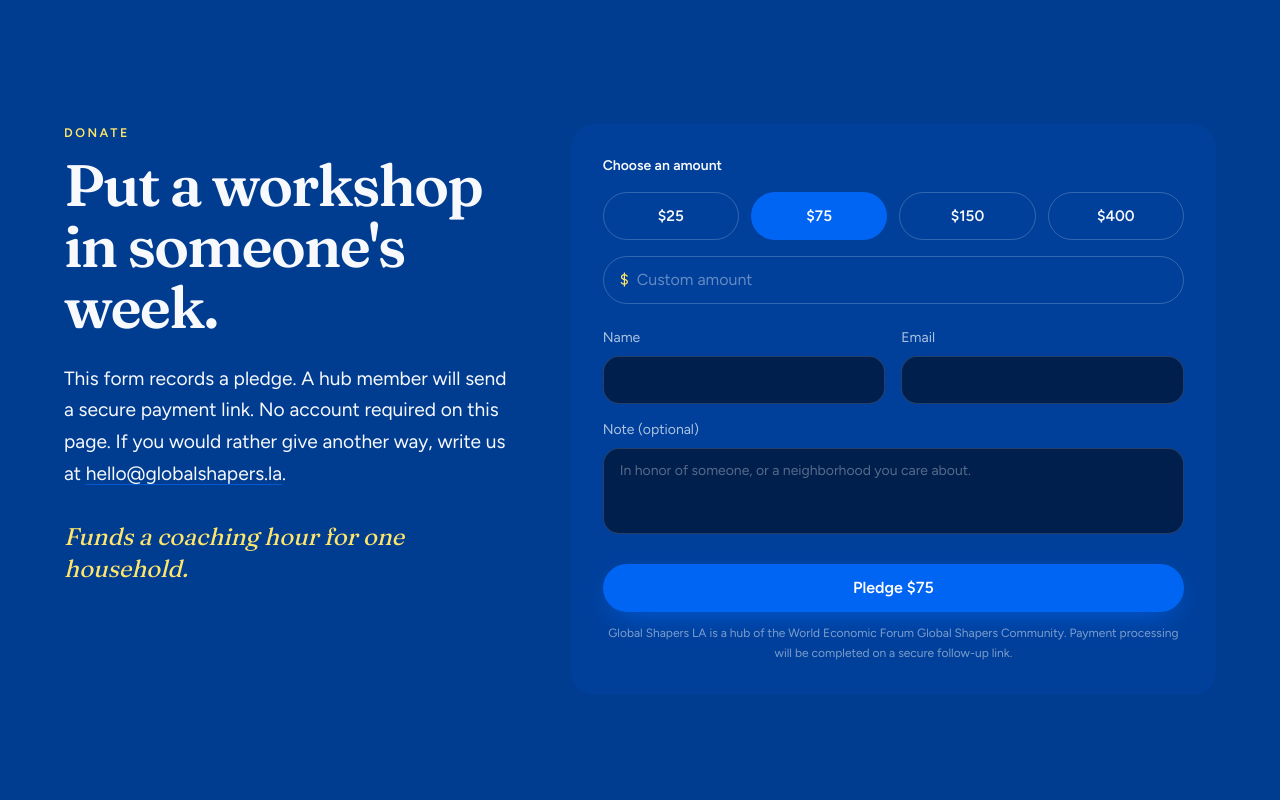
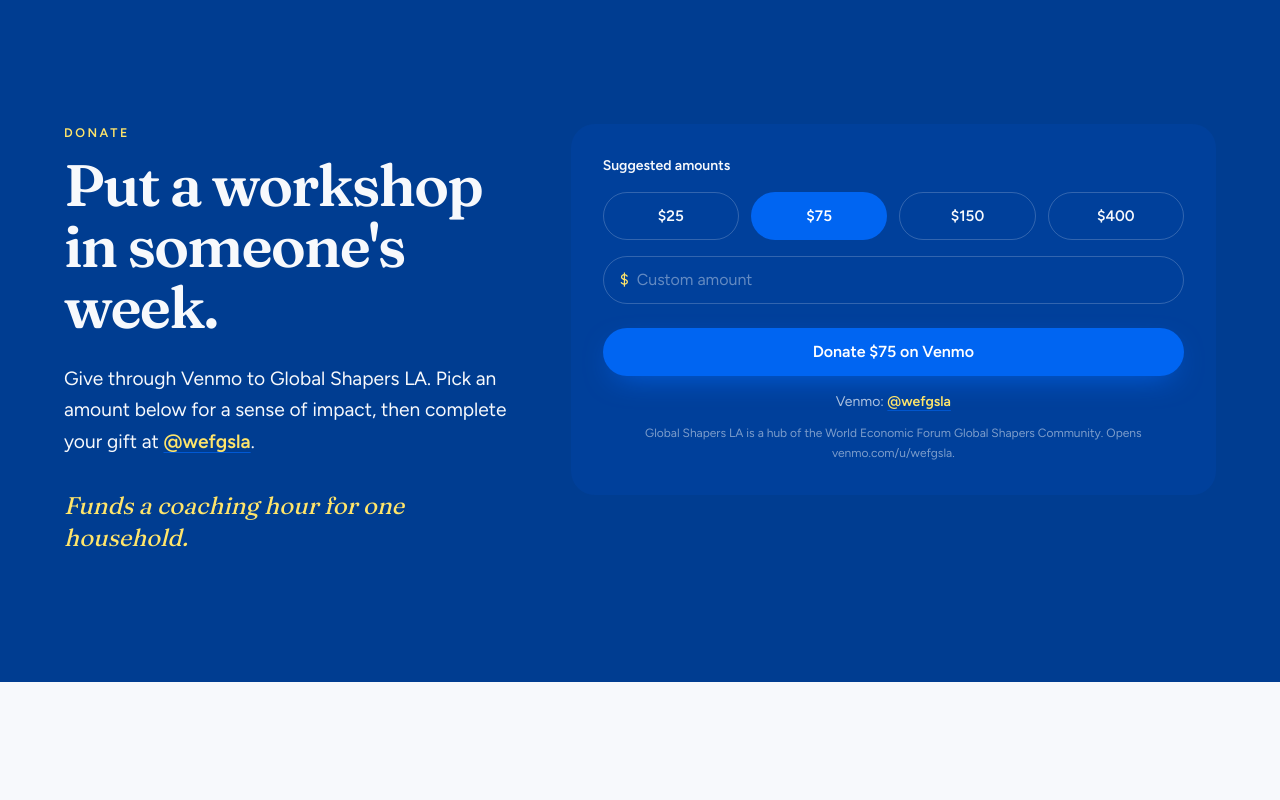
Before and after one commit to benjaminknkirk/GSLAFinwellness, a Next.js app: page / in a window 1280 px wide. Shown: the part 4260-5060 px from the top of the page. Built offline with nearby package versions, Linux system fonts and the light colour scheme.

Commit message:
Link donations to GSLA Venmo
Make Venmo @wefgsla the primary gift path in the donate section
and footer, and remove the unused pledge API.

Co-authored-by: Benjamin Kirk <benjaminknkirk@gmail.com>

```diff
--- a/app/api/pledge/route.ts
+++ /dev/null
@@ -1,60 +0,0 @@
-import { NextResponse } from "next/server";
-
-type PledgeBody = {
-  name?: unknown;
-  email?: unknown;
-  amount?: unknown;
-  note?: unknown;
-};
-
-function isEmail(value: string) {
-  return /^[^\s@]+@[^\s@]+\.[^\s@]+$/.test(value);
-}
-
-export async function POST(request: Request) {
-  let body: PledgeBody;
-
-  try {
-    body = (await request.json()) as PledgeBody;
-  } catch {
-    return NextResponse.json({ error: "Invalid request." }, { status: 400 });
-  }
-
-  const name = typeof body.name === "string" ? body.name.trim() : "";
-  const email = typeof body.email === "string" ? body.email.trim() : "";
-  const note = typeof body.note === "string" ? body.note.trim() : "";
-  const amount = typeof body.amount === "number" ? body.amount : Number(body.amount);
-
-  if (name.length < 2) {
-    return NextResponse.json(
-      { error: "Please share the name we should thank." },
-      { status: 400 },
-    );
-  }
-
-  if (!isEmail(email)) {
-    return NextResponse.json(
-      { error: "That email does not look usable." },
-      { status: 400 },
-    );
-  }
-
-  if (!Number.isFinite(amount) || amount < 1) {
-    return NextResponse.json(
-      { error: "Choose an amount of at least $1." },
-      { status: 400 },
-    );
-  }
-
-  if (note.length > 500) {
-    return NextResponse.json(
-      { error: "Keep the note under 500 characters." },
-      { status: 400 },
-    );
-  }
-
-  return NextResponse.json({
-    ok: true,
-    amount,
-  });
-}
--- a/components/donate.tsx
+++ b/components/donate.tsx
@@ -1,21 +1,15 @@
 "use client";
 
-import { FormEvent, useMemo, useState } from "react";
+import { useMemo, useState } from "react";
+import { VENMO_HANDLE, VENMO_URL } from "@/lib/donate";
 import { FadeIn } from "./fade-in";
 
 const presets = [25, 75, 150, 400];
-
-type Status = "idle" | "submitting" | "success" | "error";
 
 export function Donate() {
   const [amount, setAmount] = useState<number>(75);
   const [custom, setCustom] = useState("");
   const [usingCustom, setUsingCustom] = useState(false);
-  const [name, setName] = useState("");
-  const [email, setEmail] = useState("");
-  const [note, setNote] = useState("");
-  const [status, setStatus] = useState<Status>("idle");
-  const [message, setMessage] = useState("");
 
   const selected = usingCustom ? Number(custom) || 0 : amount;
 
@@ -26,37 +20,6 @@ export function Donate() {
     if (selected >= 25) return "Funds a workshop kit for a participant.";
     return "Every dollar moves someone closer to a first session.";
   }, [selected]);
-
-  async function onSubmit(event: FormEvent<HTMLFormElement>) {
-    event.preventDefault();
-    setStatus("submitting");
-    setMessage("");
-
-    try {
-      const response = await fetch("/api/pledge", {
-        method: "POST",
-        headers: { "Content-Type": "application/json" },
-        body: JSON.stringify({
-          name,
-          email,
-          amount: selected,
-          note,
-        }),
-      });
-      const data = (await response.json()) as { error?: string };
-
-      if (!response.ok) {
-        setStatus("error");
-        setMessage(data.error ?? "We could not record that pledge. Try again.");
-        return;
-      }
-
-      setStatus("success");
-    } catch {
-      setStatus("error");
-      setMessage("The network blinked. Please try once more.");
-    }
-  }
 
   return (
     <section id="donate" className="bg-navy px-5 py-24 text-cream sm:px-8 sm:py-32">
@@ -69,14 +32,15 @@ export function Donate() {
             Put a workshop in someone&apos;s week.
           </h2>
           <p className="mt-6 text-lead text-cream/76 text-pretty">
-            This form records a pledge. A hub member will send a secure payment
-            link. No account required on this page. If you would rather give
-            another way, write us at{" "}
+            Give through Venmo to Global Shapers LA. Pick an amount below for a
+            sense of impact, then complete your gift at{" "}
             <a
-              className="underline decoration-brand/70 underline-offset-4 hover:text-brand"
-              href="mailto:hello@globalshapers.la"
+              className="font-semibold text-gold-bright underline decoration-brand/70 underline-offset-4 hover:text-brand"
+              href={VENMO_URL}
+              target="_blank"
+              rel="noopener noreferrer"
             >
-              hello@globalshapers.la
+              {VENMO_HANDLE}
             </a>
             .
           </p>
@@ -86,32 +50,10 @@ export function Donate() {
         </FadeIn>
 
         <FadeIn delay={0.1} className="lg:col-span-7">
-          {status === "success" ? (
-            <div className="rounded-3xl bg-cream p-8 text-navy sm:p-10">
-              <p className="text-[0.78rem] font-semibold uppercase tracking-[0.18em] text-gold-muted">
-                Pledge received
-              </p>
-              <h3 className="mt-3 font-display text-display-md font-semibold">
-                Thank you, {name.split(" ")[0] || "friend"}.
-              </h3>
-              <p className="mt-4 text-lg leading-relaxed text-ink-muted">
-                We logged a pledge of{" "}
-                <span className="font-semibold text-navy">
-                  ${selected.toLocaleString("en-US")}
-                </span>
-                . Watch {email} for a secure payment link from Global Shapers
-                LA. If it does not arrive within two business days, reply to
-                that address and we will find you.
-              </p>
-            </div>
-          ) : (
-            <form
-              onSubmit={onSubmit}
-              className="rounded-3xl bg-navy-mid/60 p-6 sm:p-8"
-            >
+          <div className="rounded-3xl bg-navy-mid/60 p-6 sm:p-8">
             <fieldset>
               <legend className="text-sm font-semibold text-cream">
-                  Choose an amount
+                Suggested amounts
               </legend>
               <div className="mt-4 grid grid-cols-2 gap-3 sm:grid-cols-4">
                 {presets.map((value) => {
@@ -163,66 +105,34 @@ export function Donate() {
               </label>
             </fieldset>
 
-              <div className="mt-6 grid gap-4 sm:grid-cols-2">
-                <label className="block text-sm">
-                  <span className="text-cream/70">Name</span>
-                  <input
-                    required
-                    name="name"
-                    autoComplete="name"
-                    value={name}
-                    onChange={(event) => setName(event.target.value)}
-                    className="mt-2 h-12 w-full rounded-2xl border border-cream/15 bg-navy-deep px-4 text-cream outline-none ring-gold/40 focus:ring-2"
-                  />
-                </label>
-                <label className="block text-sm">
-                  <span className="text-cream/70">Email</span>
-                  <input
-                    required
-                    type="email"
-                    name="email"
-                    autoComplete="email"
-                    value={email}
-                    onChange={(event) => setEmail(event.target.value)}
-                    className="mt-2 h-12 w-full rounded-2xl border border-cream/15 bg-navy-deep px-4 text-cream outline-none ring-gold/40 focus:ring-2"
-                  />
-                </label>
-              </div>
+            <a
+              href={VENMO_URL}
+              target="_blank"
+              rel="noopener noreferrer"
+              className="mt-6 inline-flex h-12 w-full items-center justify-center rounded-full bg-brand text-[1rem] font-semibold text-white shadow-brand transition hover:bg-brand-dark"
+            >
+              {selected > 0
+                ? `Donate $${selected.toLocaleString("en-US")} on Venmo`
+                : "Donate on Venmo"}
+            </a>
 
-              <label className="mt-4 block text-sm">
-                <span className="text-cream/70">Note (optional)</span>
-                <textarea
-                  name="note"
-                  rows={3}
-                  value={note}
-                  onChange={(event) => setNote(event.target.value)}
-                  placeholder="In honor of someone, or a neighborhood you care about."
-                  className="mt-2 w-full resize-none rounded-2xl border border-cream/15 bg-navy-deep px-4 py-3 text-cream outline-none ring-gold/40 placeholder:text-cream/35 focus:ring-2"
-                />
-              </label>
-
-              {status === "error" ? (
-                <p className="mt-4 text-sm text-gold-bright" role="alert">
-                  {message}
+            <p className="mt-4 text-center text-sm text-cream/70">
+              Venmo:{" "}
+              <a
+                href={VENMO_URL}
+                target="_blank"
+                rel="noopener noreferrer"
+                className="font-semibold text-gold-bright underline decoration-brand/60 underline-offset-4 hover:text-brand"
+              >
+                {VENMO_HANDLE}
+              </a>
             </p>
-              ) : null}
-
-              <button
-                type="submit"
-                disabled={status === "submitting" || selected < 1}
-                className="mt-6 h-12 w-full rounded-full bg-brand text-[1rem] font-semibold text-white shadow-brand transition hover:bg-brand-dark disabled:cursor-not-allowed disabled:opacity-60"
-              >
-                {status === "submitting"
-                  ? "Sending pledge…"
-                  : `Pledge $${selected > 0 ? selected.toLocaleString("en-US") : "-"}`}
-              </button>
             <p className="mt-3 text-center text-xs leading-relaxed text-cream/50">
               Global Shapers LA is a hub of the World Economic Forum Global
-                Shapers Community. Payment processing will be completed on a
-                secure follow-up link.
+              Shapers Community. Opens{" "}
+              <span className="whitespace-nowrap">venmo.com/u/wefgsla</span>.
             </p>
-            </form>
-          )}
+          </div>
         </FadeIn>
       </div>
     </section>
--- a/components/footer.tsx
+++ b/components/footer.tsx
@@ -1,3 +1,4 @@
+import { VENMO_HANDLE, VENMO_URL } from "@/lib/donate";
 import { Logo } from "./logo";
 
 export function Footer() {
@@ -17,6 +18,14 @@ export function Footer() {
           </div>
         </div>
         <div className="flex flex-col gap-2 text-sm text-ink-muted sm:text-right">
+          <a
+            className="font-semibold text-brand-deep hover:text-brand"
+            href={VENMO_URL}
+            target="_blank"
+            rel="noopener noreferrer"
+          >
+            Donate on Venmo ({VENMO_HANDLE})
+          </a>
           <a
             className="hover:text-navy"
             href="https://www.globalshapers.la"
--- /dev/null
+++ b/lib/donate.ts
@@ -0,0 +1,2 @@
+export const VENMO_URL = "https://www.venmo.com/u/wefgsla";
+export const VENMO_HANDLE = "@wefgsla";
```
Also changed, not shown: 1 other file (tests, documents, lock files or other folders). Lines whose indentation alone changed are shown as unchanged.
